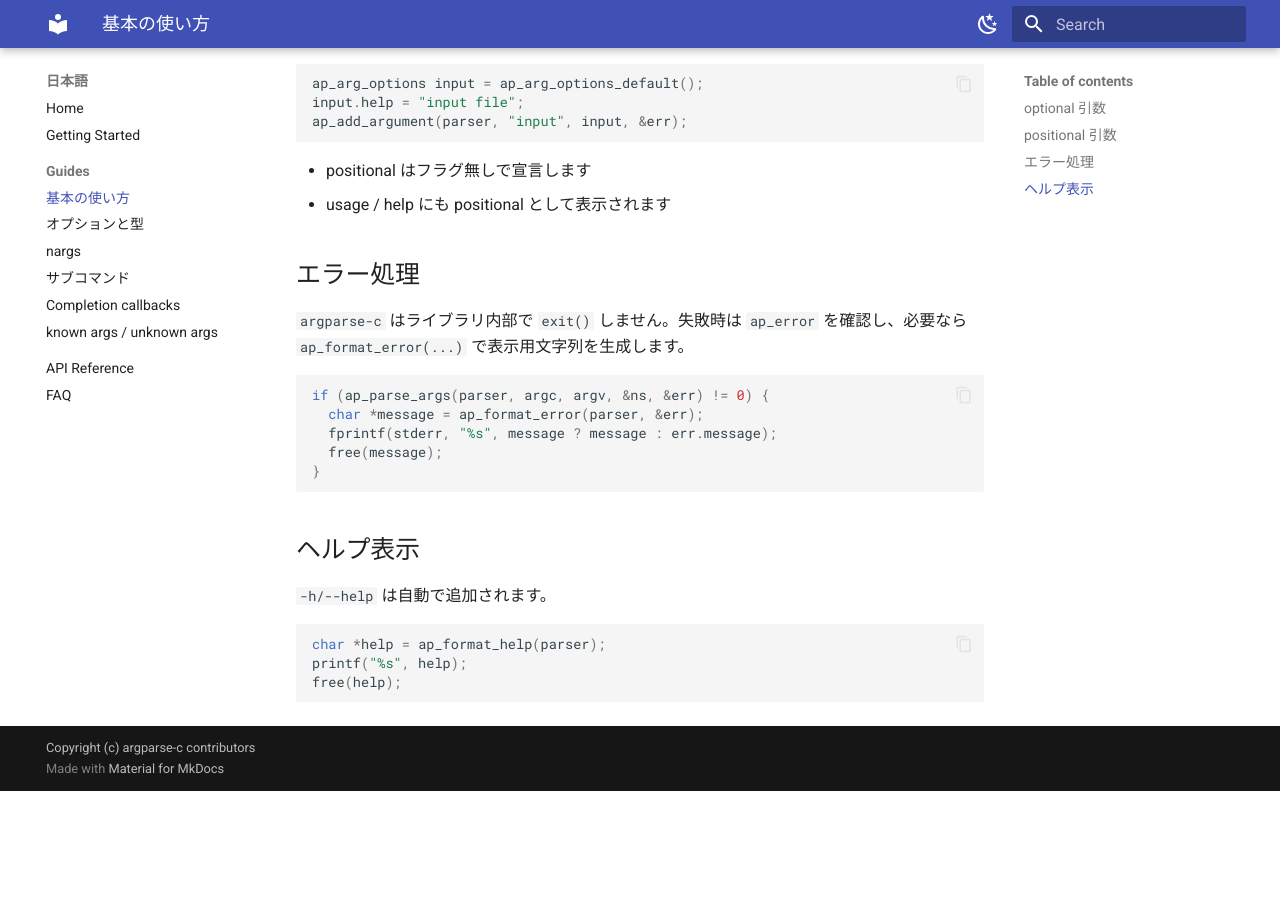
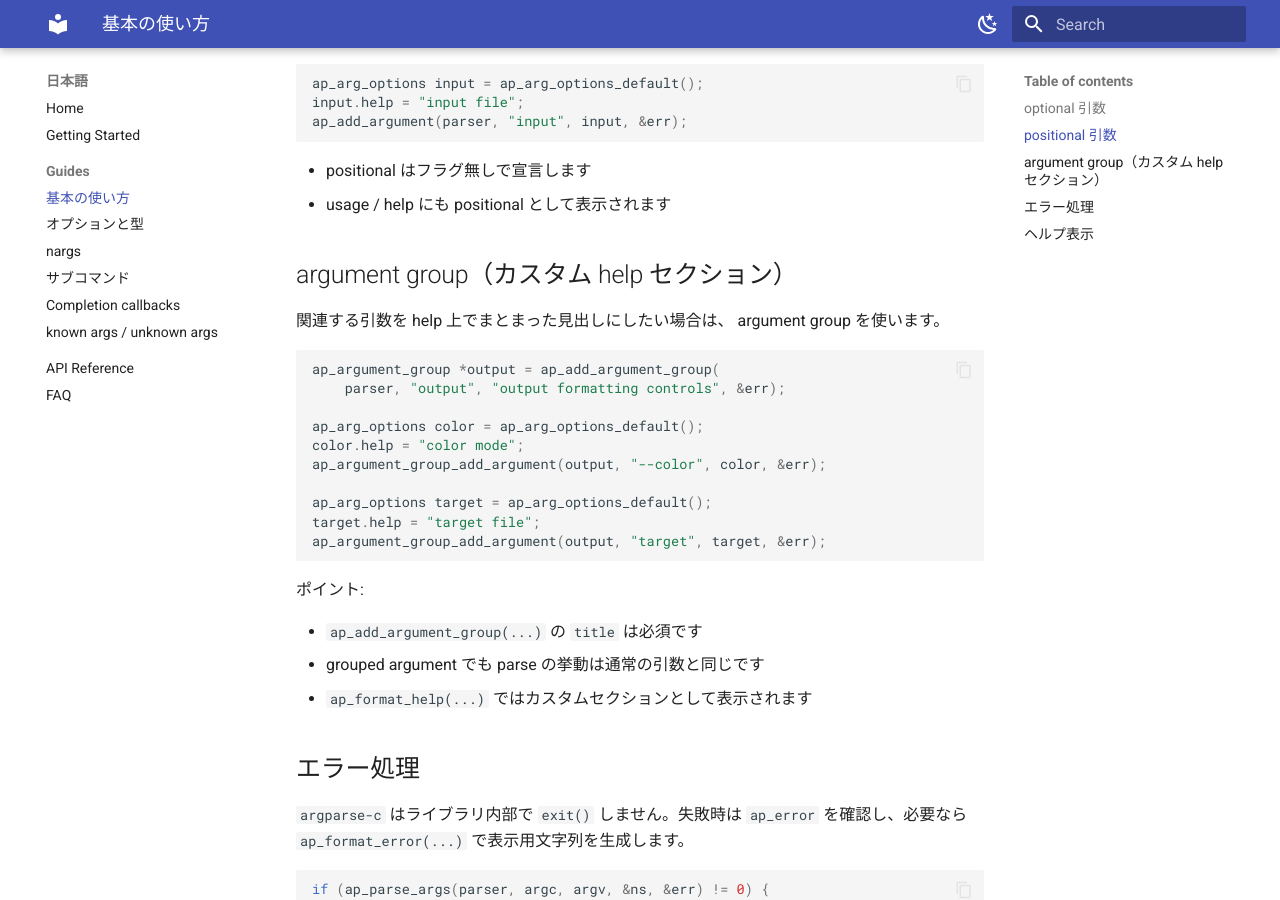
Before and after one commit to YoshihideShirai/argparse-c, an MkDocs documentation site: the page built from docs/ja/guides/basic-usage.md, in a window 1280 px wide and 900 px high, scrolled down 686 px. Built offline with MkDocs 1.6.1 and Material for MkDocs 9.7.7, drawn with Linux system fonts in a browser that asks for light colours; before the commit the page ends 1477 px from its top, so only the background shows below that.

Commit message:
Document argument group usage in basic guides

````diff
--- a/docs/ja/guides/basic-usage.md
+++ b/docs/ja/guides/basic-usage.md
@@ -30,6 +30,30 @@ ap_add_argument(parser, "input", input, &err);
 - positional はフラグ無しで宣言します
 - usage / help にも positional として表示されます
 
+## argument group（カスタム help セクション）
+
+関連する引数を help 上でまとまった見出しにしたい場合は、
+argument group を使います。
+
+```c
+ap_argument_group *output = ap_add_argument_group(
+    parser, "output", "output formatting controls", &err);
+
+ap_arg_options color = ap_arg_options_default();
+color.help = "color mode";
+ap_argument_group_add_argument(output, "--color", color, &err);
+
+ap_arg_options target = ap_arg_options_default();
+target.help = "target file";
+ap_argument_group_add_argument(output, "target", target, &err);
+```
+
+ポイント:
+
+- `ap_add_argument_group(...)` の `title` は必須です
+- grouped argument でも parse の挙動は通常の引数と同じです
+- `ap_format_help(...)` ではカスタムセクションとして表示されます
+
 ## エラー処理
 
 `argparse-c` はライブラリ内部で `exit()` しません。失敗時は `ap_error` を確認し、必要なら `ap_format_error(...)` で表示用文字列を生成します。
````
Also changed, not shown: docs/en/guides/basic-usage.md (+24 -0 lines).
